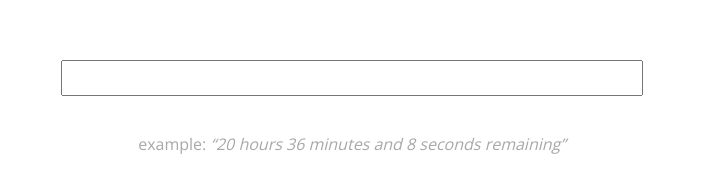
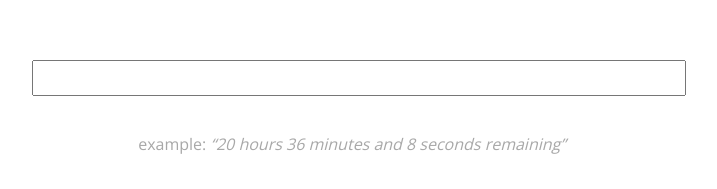
Before and after one commit to 54kevinalbert/number, a plain HTML site: page index.html in a window 1280 px wide. Shown: the full height of the page, 288-1005 px from the left. Drawn offline with nearby package versions, Linux system fonts and the light colour scheme.

Commit message:
Update style.css

```diff
--- a/style.css
+++ b/style.css
@@ -13,6 +13,7 @@ body {
     font: 18px Open Sans, sans-serif;
     line-height: 1;
     color: #333;
+    padding: 0 20px;
 }
 
 .main {
@@ -24,7 +25,6 @@ body {
 .in {
     font-size: 26px;
     font-weight: 300;
-    padding: 0 8px;
 }
 
 input[type="text"] {
@@ -32,7 +32,6 @@ input[type="text"] {
     height: 30px;
     padding-left: 8px;
     width: 100%;
-    width : 91%;
 }
 
 .x {
@@ -54,7 +53,6 @@ input[type="text"] {
 .out {
     margin-top: 40px;
     text-align: left;
-    padding: 0 8px;
 }
 
 .out div {
```
